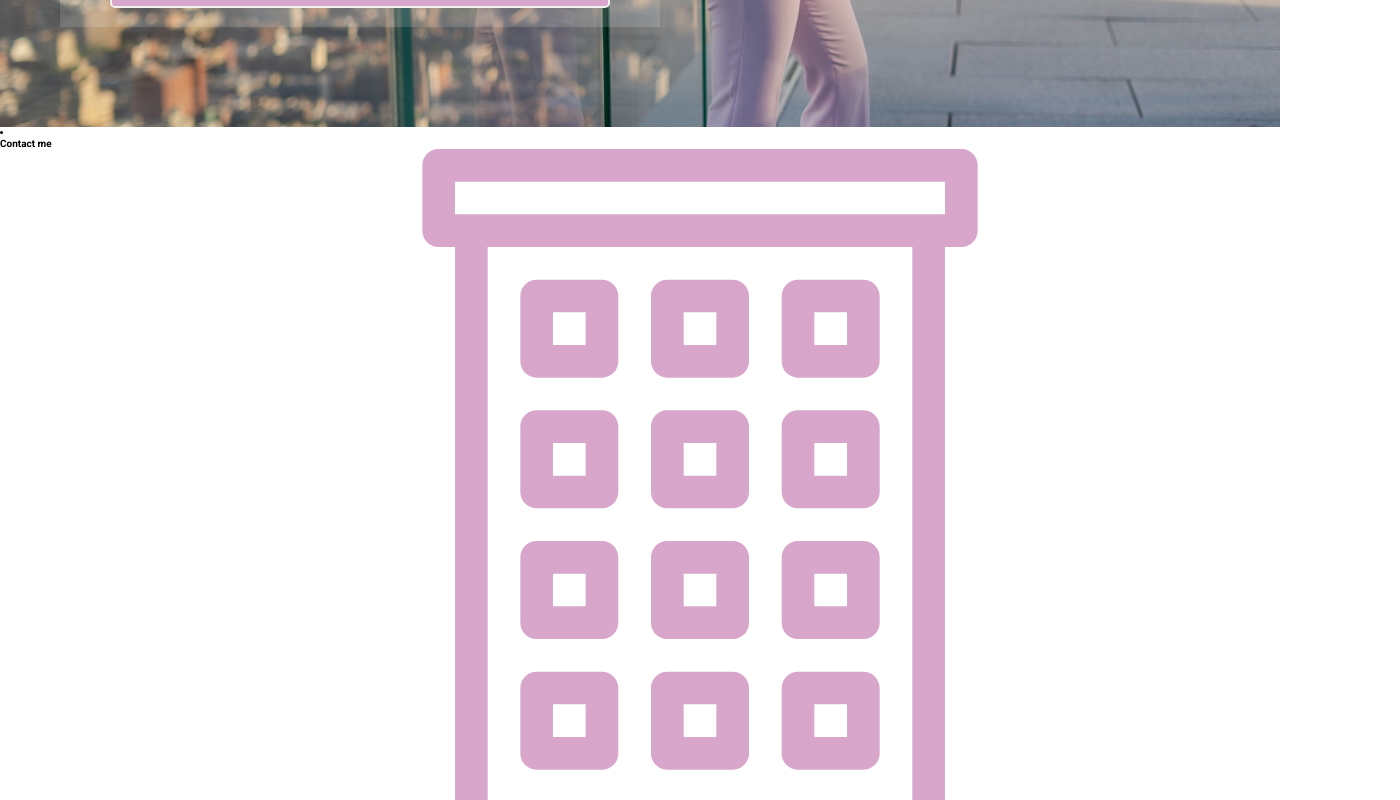
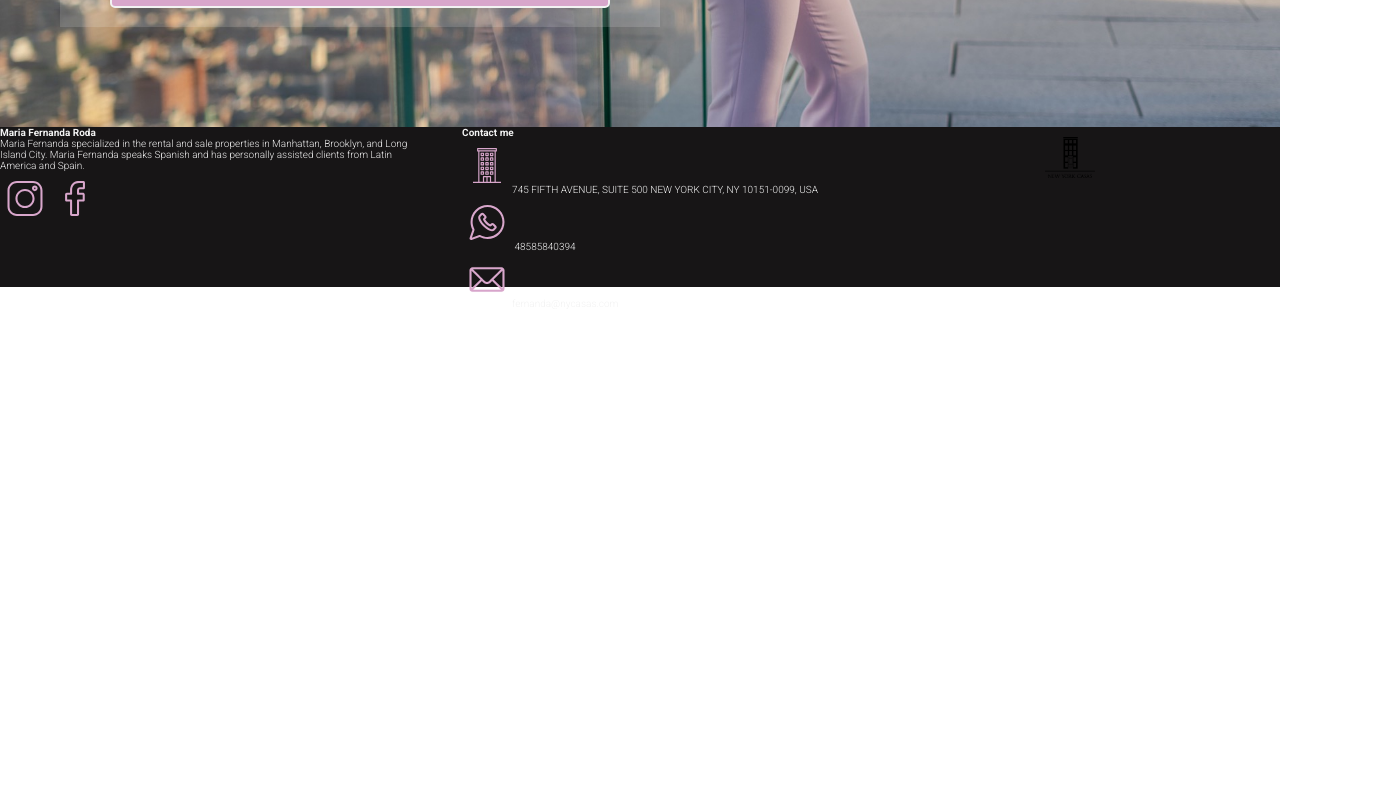
Before and after one commit to LorgioRoda/mfr-website, a React app: page / in a window 1280 px wide. Shown: the part 3300-4100 px from the top of the page, 1400 px wide, since content can reach past the window. After the commit the page ends 3609 px from the top, so only its background shows below. Built offline with nearby package versions, Linux system fonts and the light colour scheme.

Commit message:
working on styles footer

```diff
--- a/src/Pages/Footer.js
+++ b/src/Pages/Footer.js
@@ -1,27 +1,16 @@
 import React from "react";
+import "../assets/styles/Components/Footer.scss";
 import logo_facebook from "../assets/static/pink_facebook.svg";
-import logo_instagram from "../assets/static/pink_instagram.svg"
-import logo_building from "../assets/static/pink_building.svg"
+import logo_instagram from "../assets/static/pink_instagram.svg";
+import logo_building from "../assets/static/pink_building.svg";
 import logo_email from "../assets/static/pink_email.svg";
 import logo_phone from "../assets/static/pink_wpp.svg";
-import newyorkcasas from "../assets/static/nycasas-logo-black-small.png"
+import newyorkcasas from "../assets/static/nycasas-logo-black-small.png";
 
 export default function Footer() {
   return (
     <div className="footer">
-      <li className="footer__contact">
-        <h4>Contact me</h4>
-        <p>
-        <img src={logo_building} alt=""/>745 FIFTH AVENUE, SUITE 500 NEW YORK CITY, NY 10151-0099, USA
-        </p>
-        <p>
-          <img src={logo_phone} alt=""/> 48585840394
-        </p>
-        <p>
-        <img src={logo_email} alt=""/>fernanda@nycasas.com
-        </p>
-      </li>
-      <li>
+      <div>
         <div className="footer__social">
           <h4>
             Maria <span>Fernanda</span> Roda
@@ -47,10 +36,30 @@ export default function Footer() {
             <img src={logo_facebook} alt="" />
           </a>
         </div>
-        <div className="footer__sponsor">
-          <a href="https://nycasas.com/team/maria-fernanda-roda.php" target="_blank" rel="noopener noreferrer"><img src={newyorkcasas} alt="" /></a>
-        </div>
-      </li>
+      </div>
+      <div className="footer__contact">
+        <h4>Contact me</h4>
+        <p>
+          <img src={logo_building} alt="" />
+          745 FIFTH AVENUE, SUITE 500 NEW YORK CITY, NY 10151-0099, USA
+        </p>
+        <p>
+          <img src={logo_phone} alt="" /> 48585840394
+        </p>
+        <p>
+          <img src={logo_email} alt="" />
+          fernanda@nycasas.com
+        </p>
+      </div>
+      <div className="footer__sponsor">
+        <a
+          href="https://nycasas.com/team/maria-fernanda-roda.php"
+          target="_blank"
+          rel="noopener noreferrer"
+        >
+          <img src={newyorkcasas} alt="" />
+        </a>
+      </div>
     </div>
   );
 }
--- /dev/null
+++ b/src/assets/styles/Components/Footer.scss
@@ -0,0 +1,26 @@
+@import "../App.scss";
+@import "../Vars.scss";
+@import "../Media.scss";
+
+.footer{
+    display: grid;
+    grid-template-columns: repeat(3, 1fr);
+    gap: 10px;
+    width: 100vw;
+    height: 20vh;
+    justify-items: center;
+    margin: 0 auto;
+    color: $white-color;
+    background-color: #171516;
+    & img {
+        width: 50px;
+        height: auto;
+        margin: 10px auto;
+        cursor: pointer;
+    }
+    & img:hover{
+        padding: 2px;
+        border-radius: 4px;
+        background-color: $white-color;
+    }
+}
```
